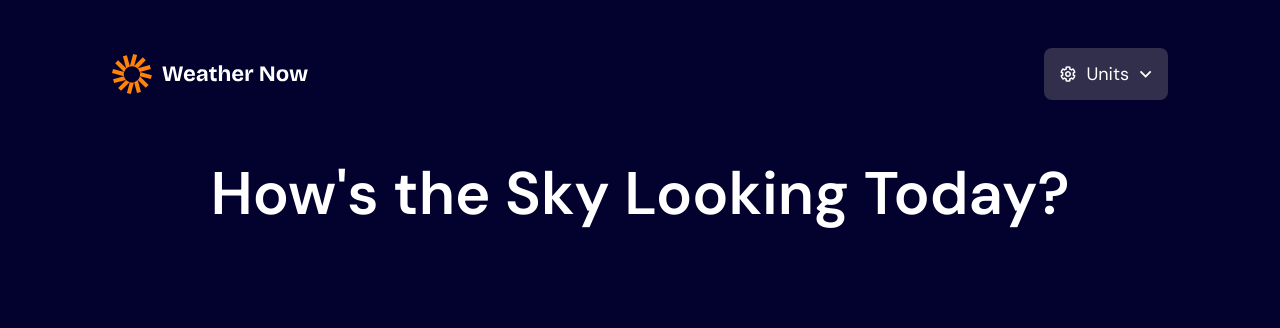
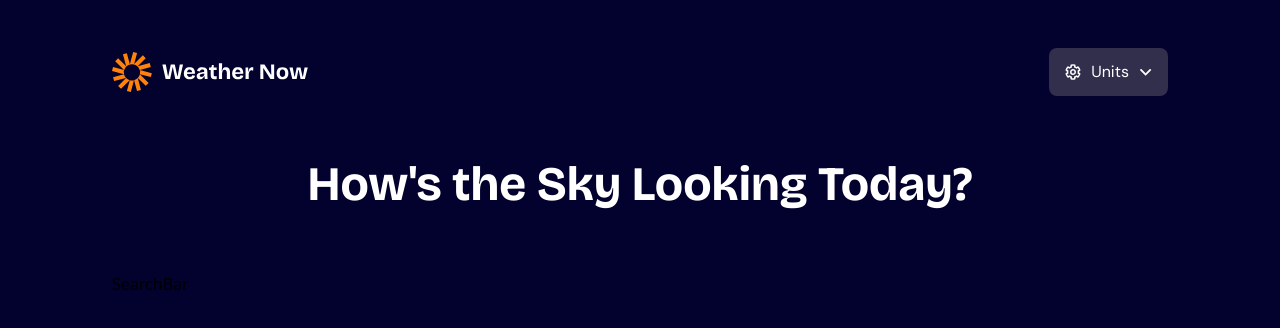
Before and after one commit to AsimBinNasir/Weather_App, a React (Vite) app: page / in a window 1280 px wide. Shown: the top 328 px of the page. Built offline with nearby package versions, Linux system fonts and the light colour scheme.

Commit message:
Add WeatherDashboard and SearchBar components; update Header and Navbar styles

```diff
--- a/src/App.jsx
+++ b/src/App.jsx
@@ -1,11 +1,13 @@
 import React from 'react'
 import Navbar from './components/Navbar'
 import Header from './components/Header'
+import WeatherDashboard from './pages/WeatherDashboard'
 const App = () => {
   return (
     <div className='w-screen h-screen bg-neutral-900 px-4 pt-4 pb-12 sm:px-6 sm:pt-6 sm:pb-20 lg:px-13 lg:pt-7 xl:px-28 xl:pt-12'>
       <Navbar />
       <Header />
+      <WeatherDashboard />
     </div>
   )
 }
--- a/src/components/Header.jsx
+++ b/src/components/Header.jsx
@@ -2,8 +2,8 @@ import React from 'react'
 
 const Header = () => {
   return (
-    <div className='py-16 flex items-center justify-center'>
-        <h2 className='font-dmsans text-neutral-0 text-6xl font-semibold'>How's the Sky Looking Today?</h2>
+    <div className=' w-fit mx-auto flex items-center justify-center py-12 sm:py-16'>
+        <h2 className='font-bricolagegrotesque text-neutral-0 text-5xl font-bold text-center'>How's the Sky Looking Today?</h2>
     </div>
   )
 }
--- a/src/components/Navbar.jsx
+++ b/src/components/Navbar.jsx
@@ -11,7 +11,7 @@ const Navbar = () => {
       <div>
         <button className='flex  gap-1.5 items-center justify-center rounded-lg bg-neutral-700 px-2.5 py-2 sm:px-4 sm:py-3 sm:gap-2.5 '>
           <img src={IconUnit} alt="Icon Units Logo"  className='w-4 h-4'/>
-          <span className='font-dmsans text-neutral-0 text-sm sm:text-lg'>Units</span>
+          <span className='font-dmsans text-neutral-0 text-sm sm:text-base'>Units</span>
           <img src={DropDownArrow} alt="Dropdown Arrow" />
         </button>
       </div>
--- /dev/null
+++ b/src/components/SearchBar.jsx
@@ -0,0 +1,9 @@
+import React from 'react'
+
+const SearchBar = () => {
+  return (
+    <div>SearchBar</div>
+  )
+}
+
+export default SearchBar
--- /dev/null
+++ b/src/pages/WeatherDashboard.jsx
@@ -0,0 +1,12 @@
+import React from 'react'
+import SearchBar from '../components/SearchBar'
+const WeatherDashboard = () => {
+  return (
+    <div>
+      <SearchBar />
+    </div>
+
+  )
+}
+
+export default WeatherDashboard
```
